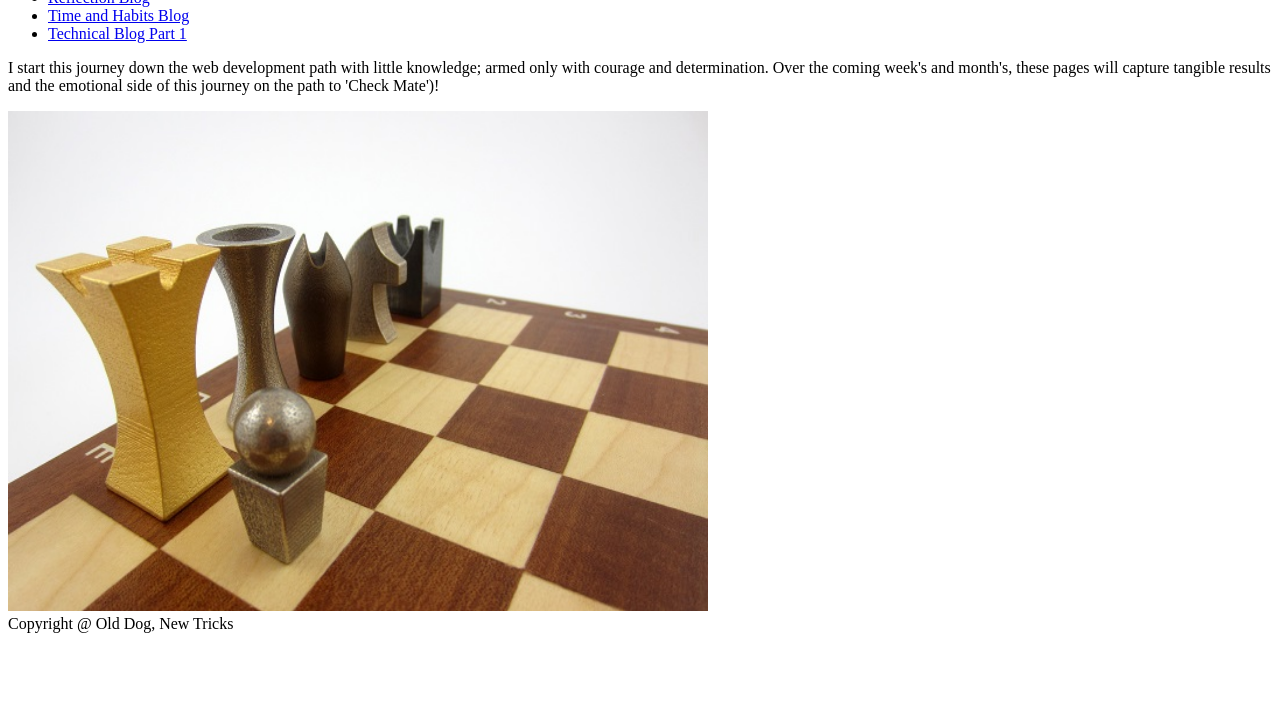
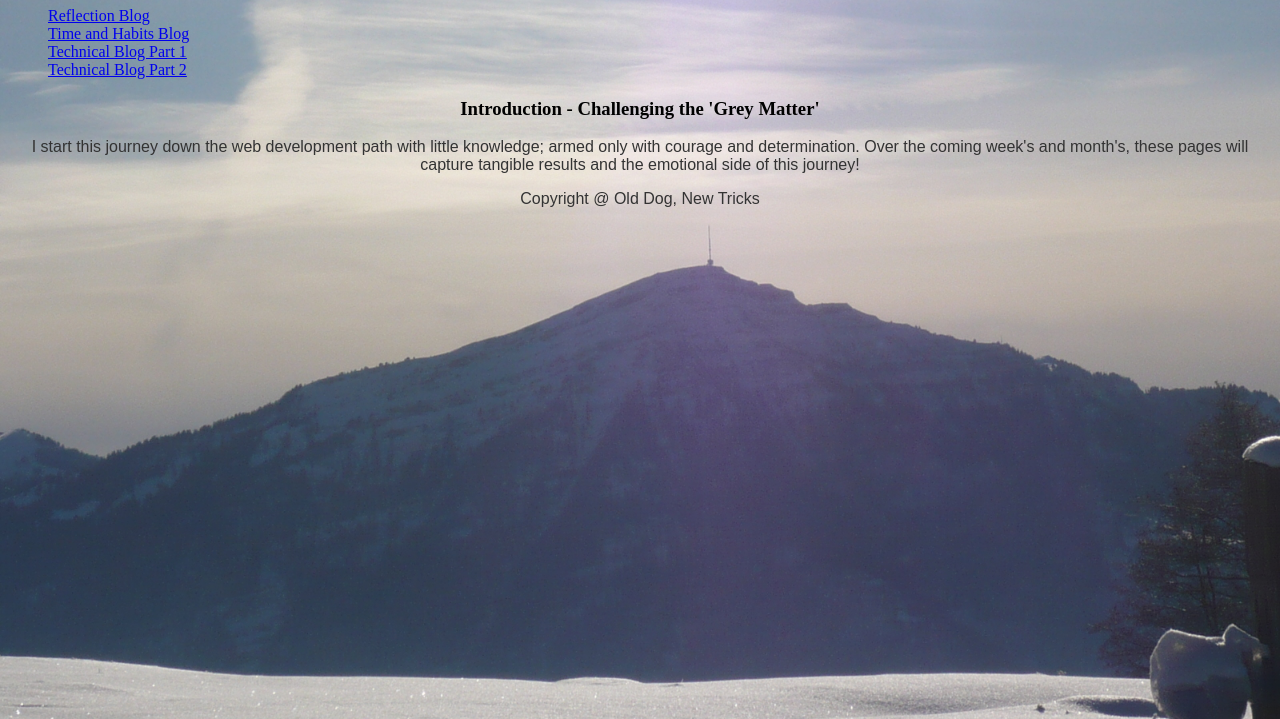
Before and after one commit to chriswhetton/chriswhetton.github.io, a plain HTML site: page index.html in a window 1280 px wide. Shown: the part 81-800 px from the top of the page. Drawn offline with Linux system fonts and the light colour scheme.

Commit message:
Changes to repo

```diff
--- a/index.html
+++ b/index.html
@@ -2,30 +2,28 @@
 <html>
     <head>
         <title>Home | Chris Whetton</title>
-    <link href="./styles/main.css" rel="stylesheet" type="text/css" />
+        <link href="styles/main.css" rel="stylesheet" type="text/css" />
+        <meta charset="utf-8">
     </head>
+
     <body>
-    <div class="title">Challenging The 'Grey Matter'</div>
+        <div class="container">
+            <div class="content">
+            <h1>Chris Whetton</h1>
             <ul>
-            <li>
-                <a href="index.html">Home</a>
-            </li>
-            <li>
-                <a href="blog/c1-reflection-blog.html">Reflection Blog</a>
-            </li>
-            <li>
-                 <a href="blog/c1-time-and-habits-blog.html">Time and Habits Blog</a>
-            </li>
-            <li>
-                <a href="blog/t2-html-css-dom-p1.html">Technical Blog Part 1</a>
-            </li>
+                <li><a href="blog/c1-reflection-blog.html">Reflection Blog</a></li>
+                <li><a href="blog/c1-time-and-habits-blog.html">Time and Habits Blog</a></li>
+                <li><a href="blog/t2-html-css-dom-p1.html">Technical Blog Part 1</a></li>
+                <li><a href="blog/t2-html-css-dom-p2.html">Technical Blog Part 2</a></li>
             </ul>
-        <p>I start this journey down the web development path with little knowledge; armed only with courage and determination. Over the coming week's and month's, these pages will capture tangible results and the emotional side of this journey on the path to 'Check Mate')!
-        </p>
-            <img src="images/chess.jpg" alt="Image of a chess board" style="width:700px" height="500">
+            <h3>Introduction - Challenging the 'Grey Matter'</h3>
+            <p>I start this journey down the web development path with little knowledge; armed only with courage and determination. Over the coming week's and month's, these pages will capture tangible results and the emotional side of this journey!</p>
 
-    <div class="footer">
-            Copyright @ Old Dog, New Tricks
+            <footer>
+                <p>Copyright @ Old Dog, New Tricks</p>
+            </footer>
+            </div>
+
     </div>
 </body>
 </html>
--- a/styles/main.css
+++ b/styles/main.css
@@ -1,20 +1,37 @@
-.title {
-    background-color:black;
-    color:white;
-    clear:both;
-    text-align:center;
-    padding:5px;
-    {
-
-.h1 {
-    font-family:arial;
-    font-size:20px;
+html {
+    background: url(../images/mountain.jpg) no-repeat center fixed;
+    background-size: cover;
 }
 
-.footer {
-    background-color:black;
-    color:white;
-    clear:both;
-    text-align:center;
-    padding:5px;
-    {
+ul {
+    list-style-type: none;
+    margin: 10;
+    padding:10;
+    width: 150px;
+}
+
+.container {
+    display: flex;
+    justify-content: center;
+}
+
+h1 {
+    text-align: center;
+    text-shadow:
+}
+
+h3 {
+    text-align: center;
+}
+
+p {
+    text-align: center;
+    font-family: 'Century', sans-serif;
+    font-style: normal;
+    color: #333;
+}
+
+footer {
+
+
+}
```
Also changed, not shown: blog/c1-reflection-blog.html (+14 -22 lines), blog/c1-time-and-habits-blog.html (+10 -15 lines), blog/t2-html-css-dom-p1.html (+15 -17 lines), blog/t2-html-css-dom-p2.html (added, +27 -0 lines), images/mountain.jpg (added). Lines whose indentation alone changed are shown as unchanged.
